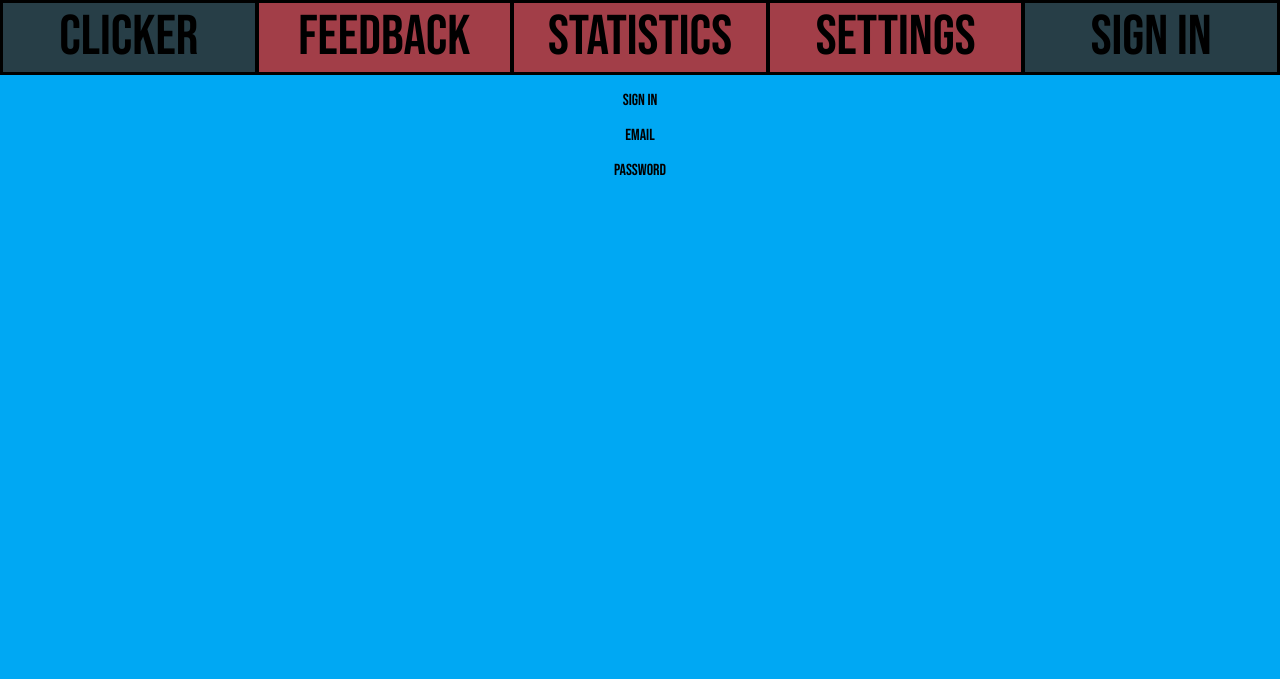
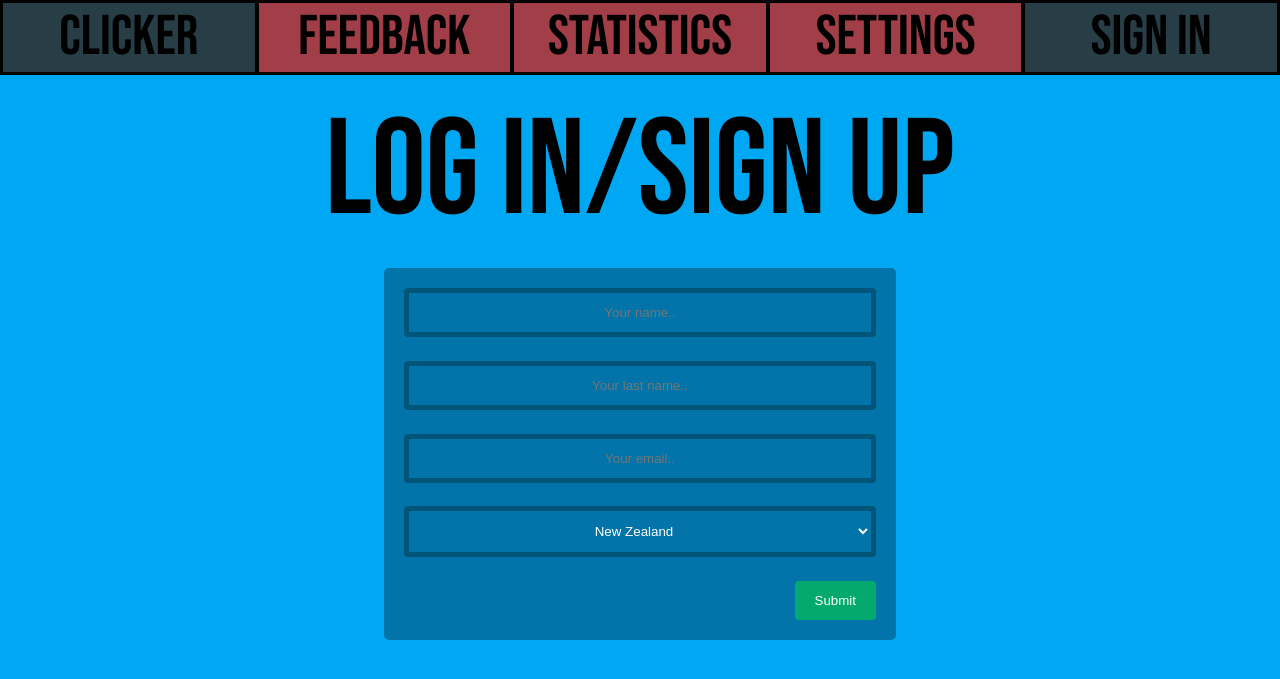
Before and after one commit to AlexWilson06/Propoganda, a PHP site: the page made by sign in.php in a window 1280 px wide. Shown: the top 679 px of the page. Run offline with PHP 8.4, Linux system fonts and the light colour scheme.

Commit message:
forms
worked on the contact and sign in forms, understanding how they work better now, but still need to figure out how to make the seperate sign in page for the mysql side of things

```diff
--- a/css/style.css
+++ b/css/style.css
@@ -60,13 +60,10 @@ body {
   z-index: 1000;
 }
 .ReturnButtonC a {
-  color: white;
-  padding: 14px 20px;
   flex: 1;
 }
 .ReturnButtonC a:hover {
   background-color: #ddd;
-  color: black;
 }
 /* Clicker bar */
 .clickerbar {
@@ -195,3 +192,60 @@ body {
   margin: 0 auto;
   margin-top: -25vh;
 }
+/* contact page */
+.container{
+  width: 80%;
+  margin-top: 3%;
+  margin-left: 10%;
+}
+.container {
+  border-radius: 5px;
+  background-color: #f2f2f2;
+  padding: 20px;
+}
+.col-25 {
+  float: left;
+  width: 25%;
+  margin-top: 6px;
+}
+.col-75 {
+  float: left;
+  width: 75%;
+  margin-top: 6px;
+}
+.row:after {
+  content: "";
+  display: table;
+  clear: both;
+}
+/* sign in page */
+.SignInTitle {
+  font-size: 17vh;
+  margin-top: -15vh;
+  margin-bottom: -20vh;
+}
+.SignIn{
+  width: 40%;
+  margin-top: 3%;
+  margin-left: 30%;
+  border-radius: 5px;
+  background-color: #0274a9;
+  padding: 20px;
+}
+.bar {
+  float: left;
+  width: 100%;
+  margin-bottom: 5%;
+}
+.SignLogRow:after {
+  content: "";
+  display: table;
+  clear: both;
+}
+  /* Responsive Layout/Media Queries */
+@media screen and (max-width: 600px) {
+  .col-25, .col-75, input[type=submit] {
+    width: 100%;
+    margin-top: 0;
+  }
+}
--- a/process_form.php
+++ b/process_form.php
@@ -15,7 +15,7 @@ if ($_SERVER["REQUEST_METHOD"] == "POST") {
    //print $sql;
     // Execute the query and check if it was successful
         if ($conn->query($sql) === TRUE) {
-    echo "Sucess!";
+    echo "Form Sucessfully submitted";
 } else {
     echo "Error: " . $sql . "<br>" . $conn->error;
 }
--- a/sign in.php
+++ b/sign in.php
@@ -12,12 +12,66 @@
 <title></title>
 <body>
 <?php
-    include ('NavBar.php')
+    include ('NavBar.php');
+    include ('setup.php');
     ?>
 <div class="SignInTitle">
-  <p>Sign In</p>
-  <p>Email</p>
-  <p>Password</p>
+  <p>Log In/Sign Up</p>
+</div>
+  <div class="SignIn">
+  <form action="process_form.php" method="POST">
+    <div class="row">
+      <div class="bar">
+        <input type="text" id="first_name" name="first_name" placeholder="Your name..">
+      </div>
+    </div>
+    <div class="row">
+      <div class="bar">
+        <input type="text" id="lastname" name="lastname" placeholder="Your last name..">
+      </div>
+    </div>
+      <div class="row">
+      <div class="bar">
+        <input type="text" id="email" name="email" placeholder="Your email..">
+      </div>
+    </div>
+    <div class="row">
+      <div class="bar">
+        <select id="country" name="country">
+            <option value="New Zealand">New Zealand</option>
+            <option value="australia">Australia</option>
+            <option value="usa">USA</option>
+        </select>
+      </div>
+    </div>
+    <div class="SignLogRow">
+      <input type="submit" value="Submit">
+    </div>
 </div>
 </body>
+<style>
+  input[type=text], select, textarea{
+  width: 100%;
+  padding: 12px;
+  border: 5px solid #005578;
+  color: white;
+  border-radius: 4px;
+  box-sizing: border-box;
+  resize: vertical;
+  background-color: #0274a9;
+}
+label {
+  padding: 12px 12px 12px 0;
+  display: inline-block;
+}
+input[type=submit] {
+  background-color: #04AA6D;
+  color: white;
+  padding: 12px 20px;
+  border: none;
+  border-radius: 4px;
+  cursor: pointer;
+  float: right;
+}
+</style>
 </html>
```
Also changed, not shown: contacts.php (+1 -54 lines).
